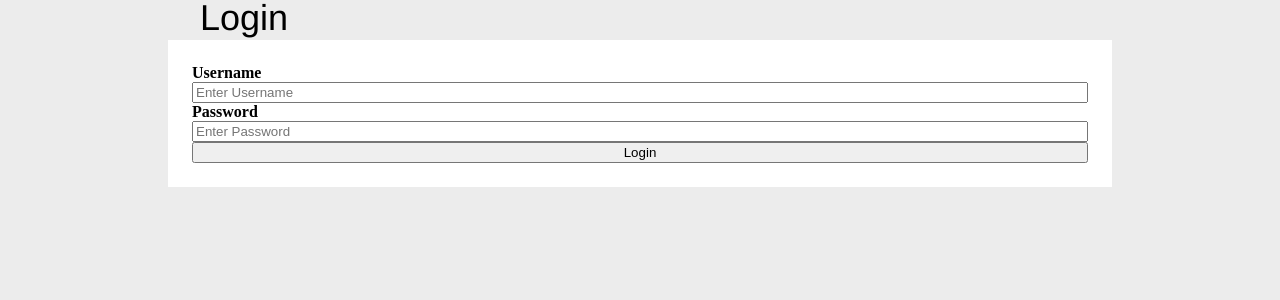
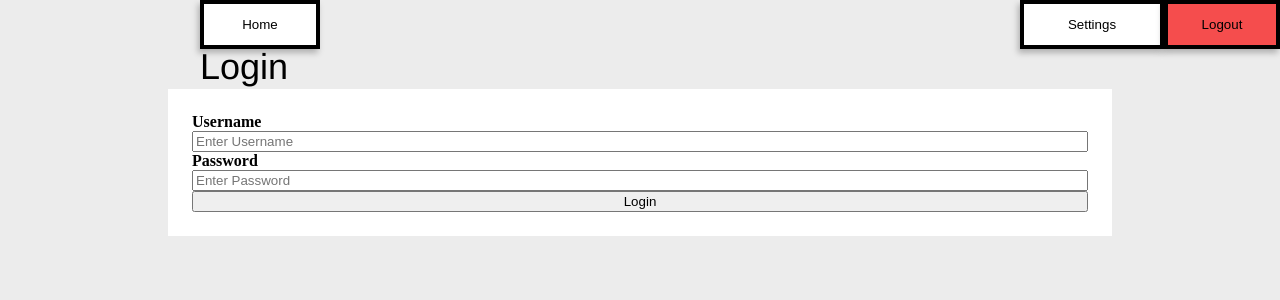
Before and after one commit to NubPaws/Hotel-Management, a React (Vite) app in the folder frontend/: page / in a window 1280 px wide. Shown: the top 300 px of the page. Built offline with nearby package versions, Linux system fonts and the light colour scheme.

Commit message:
Created navigation bar

```diff
--- a/frontend/src/App.tsx
+++ b/frontend/src/App.tsx
@@ -1,10 +1,12 @@
 import './App.css'
 import {LoginScreen} from './LoginScreen/LoginScreen'
+import { NavigationBar } from './UIElements/NavigationBar'
 
 function App() {
 
   return (
     <>
+      <NavigationBar />
       <LoginScreen />
     </>
   )
--- /dev/null
+++ b/frontend/src/UIElements/NavigationBar.css
@@ -0,0 +1,46 @@
+.navigation-button {
+    background-color: #ffffff;
+    border: 4px solid;
+    border-color: #000000;
+    box-shadow: -2px 4px 6px #00000040;
+    position: relative;
+    flex-shrink: 0;
+}
+
+.home-button {
+    width: 120px;
+    height: 49px;
+    position: relative;
+    left: 200px;
+}
+
+.settings-button {
+    width: 144px;
+    height: 49px;
+    position: relative;
+    left: 900px;
+}
+
+.logout-button {
+    width: 116px;
+    height: 49px;
+    background-color: #f54d4d;
+    position: relative;
+    left: 900px;
+}
+
+.navigation-button .text {
+    display: flex;
+    width: 200px;
+    height: 49px;
+    flex-direction: column;
+    justify-content: center;
+    flex-shrink: 0;
+    color: #000;
+    text-align: center;
+    font-family: "League Spartan";
+    font-size: 36px;
+    font-style: normal;
+    font-weight: 500;
+    line-height: normal;
+}
--- /dev/null
+++ b/frontend/src/UIElements/NavigationBar.tsx
@@ -0,0 +1,14 @@
+import "./NavigationBar.css"
+
+export function NavigationBar() {
+    return (
+        <>
+            <div>
+                <button className="navigation-button home-button">Home</button>
+
+                <button className="navigation-button settings-button">Settings</button>
+                <button className="navigation-button logout-button">Logout</button>
+            </div>
+        </>
+    )
+}
```
